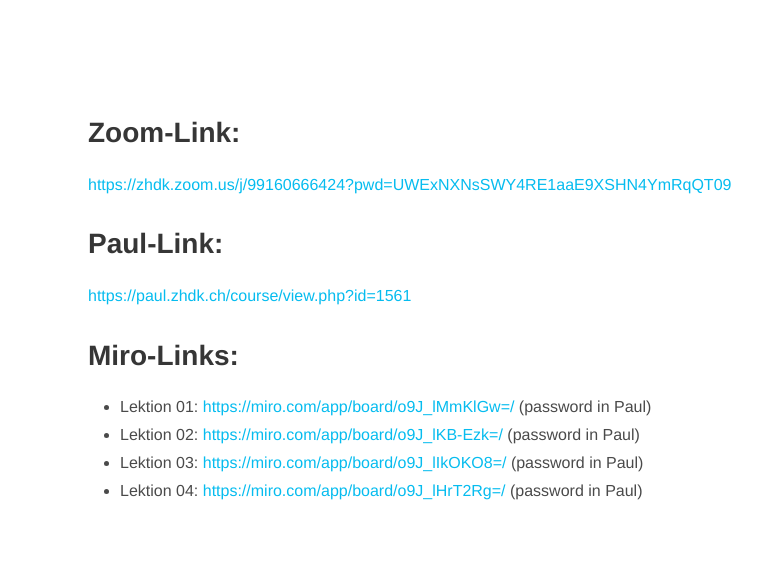
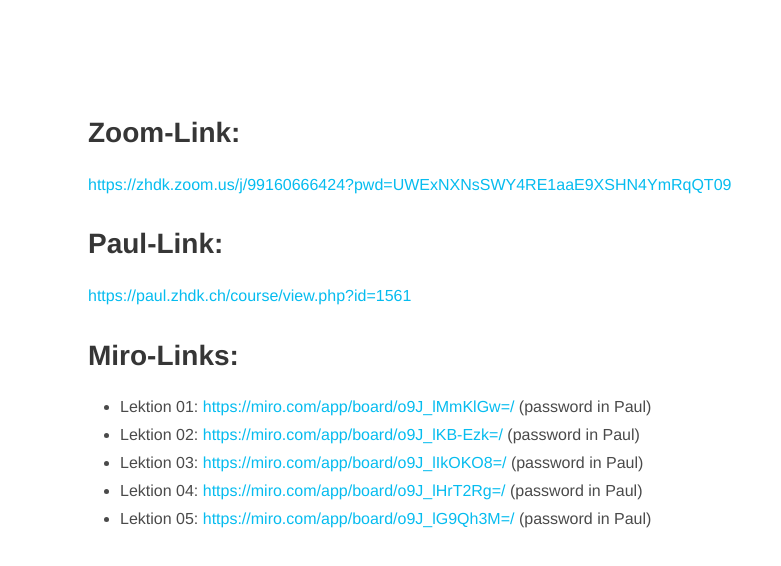
Before and after one commit to Jones-S/web-dev-zhdk-2021, a website: page docs/index.html in a window 1280 px wide. Shown: the part 168-734 px from the top of the page, without its empty margins (0-781 px from the left). Drawn offline with Linux system fonts and the light colour scheme.

Commit message:
[Update] Docs: Add miro board link lesson 05

```diff
--- a/docs/index.html
+++ b/docs/index.html
@@ -92,6 +92,8 @@
             (password in Paul)</li>
           <li>Lektion 04: <a href="https://miro.com/app/board/o9J_lHrT2Rg=/">https://miro.com/app/board/o9J_lHrT2Rg=/</a>
             (password in Paul)</li>
+          <li>Lektion 05: <a href="https://miro.com/app/board/o9J_lG9Qh3M=/">https://miro.com/app/board/o9J_lG9Qh3M=/</a>
+              (password in Paul)</li>
         </ul>
       </div>
 
```
